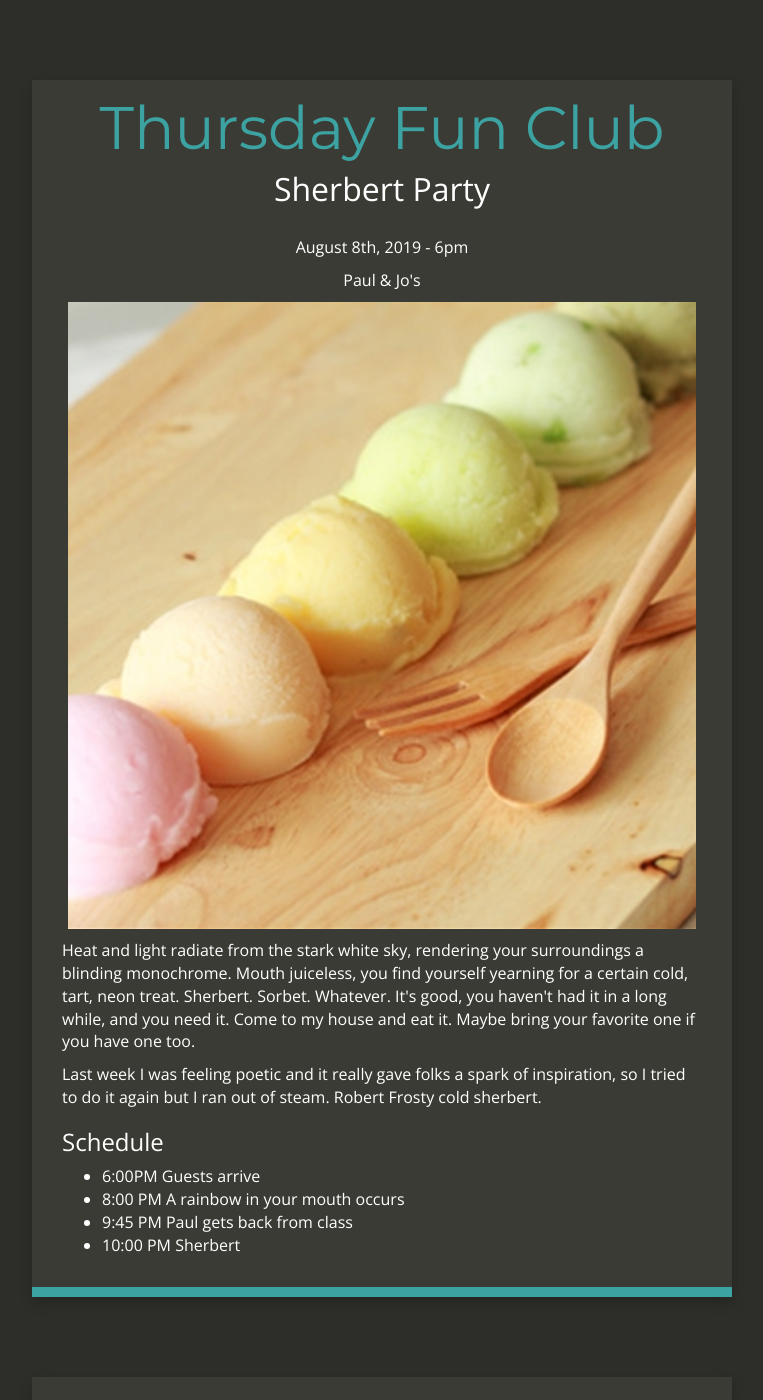
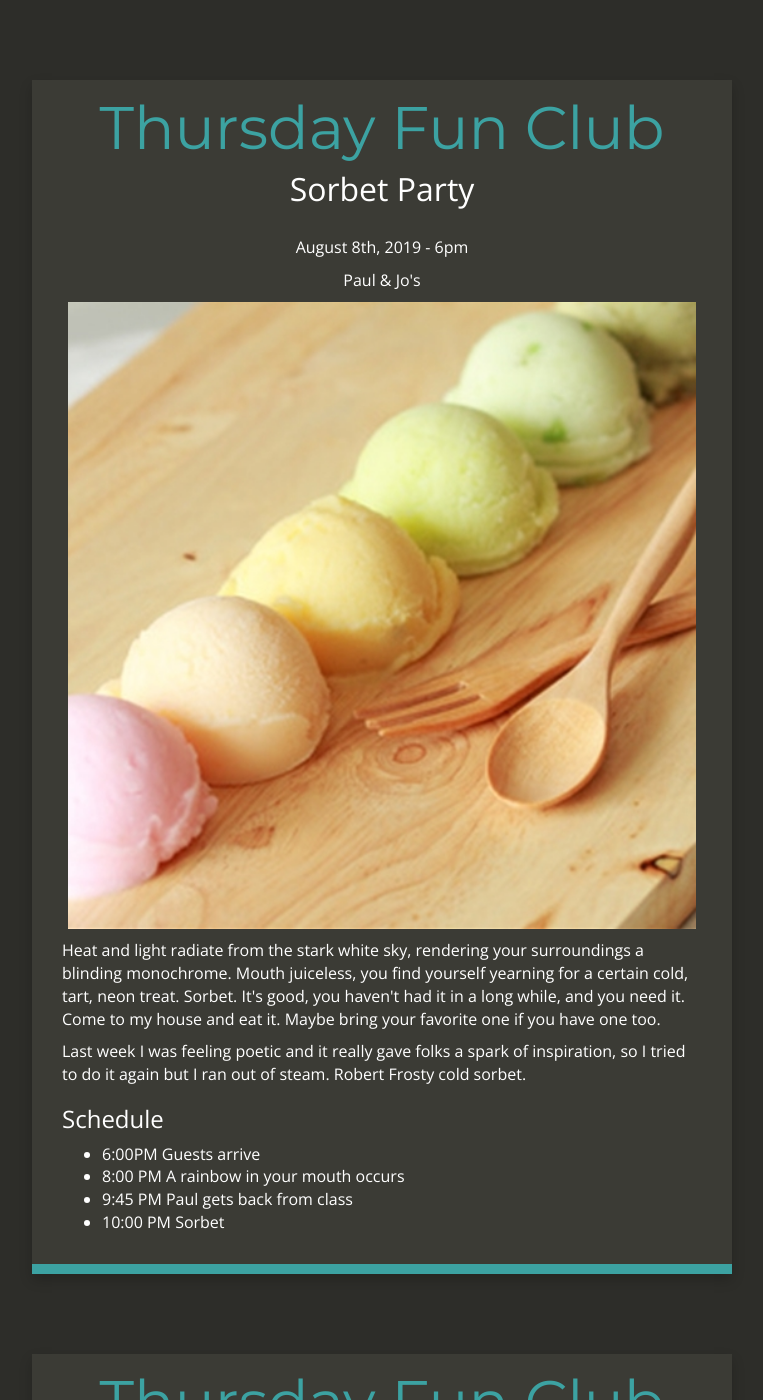
Before and after one commit to paulberb/paulberb.github.io, a Jekyll site: the page built from index.html, in a window 1280 px wide and 1400 px high. Shown: the whole window, without its empty margins (258-1021 px from the left). Built offline with Jekyll 4.4.1, drawn with Linux system fonts in a browser that asks for light colours; nearby versions of some CDN libraries.

Commit message:
sherbert<sorbet

```diff
--- a/index.html
+++ b/index.html
@@ -5,22 +5,22 @@ layout: default
     <div class="row">
         <div class="col-md-12 main content-panel">
             <h1 class="header author-header" itemprop="headline">Thursday Fun Club</h1>
-            <h2 class="header">Sherbert Party</h2>
+            <h2 class="header">Sorbet Party</h2>
             <div class="author-text">
                 <p>August 8th, 2019 - 6pm</p>
                 <p>Paul & Jo's</p>
                 <p><img src="/images/sherb.jpg" width="98%" /></p>
             </div>
-                <p>Heat and light radiate from the stark white sky, rendering your surroundings a blinding monochrome. Mouth juiceless, you find yourself yearning for a certain cold, tart, neon treat. Sherbert. Sorbet. Whatever. It's good, you haven't had it in a long while, and you need it. Come to my house and eat it. Maybe bring your favorite one if you have one too.
+                <p>Heat and light radiate from the stark white sky, rendering your surroundings a blinding monochrome. Mouth juiceless, you find yourself yearning for a certain cold, tart, neon treat. Sorbet. It's good, you haven't had it in a long while, and you need it. Come to my house and eat it. Maybe bring your favorite one if you have one too.
                 </p>
-                <p>Last week I was feeling poetic and it really gave folks a spark of inspiration, so I tried to do it again but I ran out of steam. Robert Frosty cold sherbert.
+                <p>Last week I was feeling poetic and it really gave folks a spark of inspiration, so I tried to do it again but I ran out of steam. Robert Frosty cold sorbet.
                 </p>
                 <h3>Schedule</h3>
                 <ul>
                     <li>6:00PM Guests arrive</li>
                     <li>8:00 PM A rainbow in your mouth occurs</li>
                     <li>9:45 PM Paul gets back from class</li>
-                    <li>10:00 PM Sherbert</li>
+                    <li>10:00 PM Sorbet</li>
                </ul>
           </div>
     </div>
```
